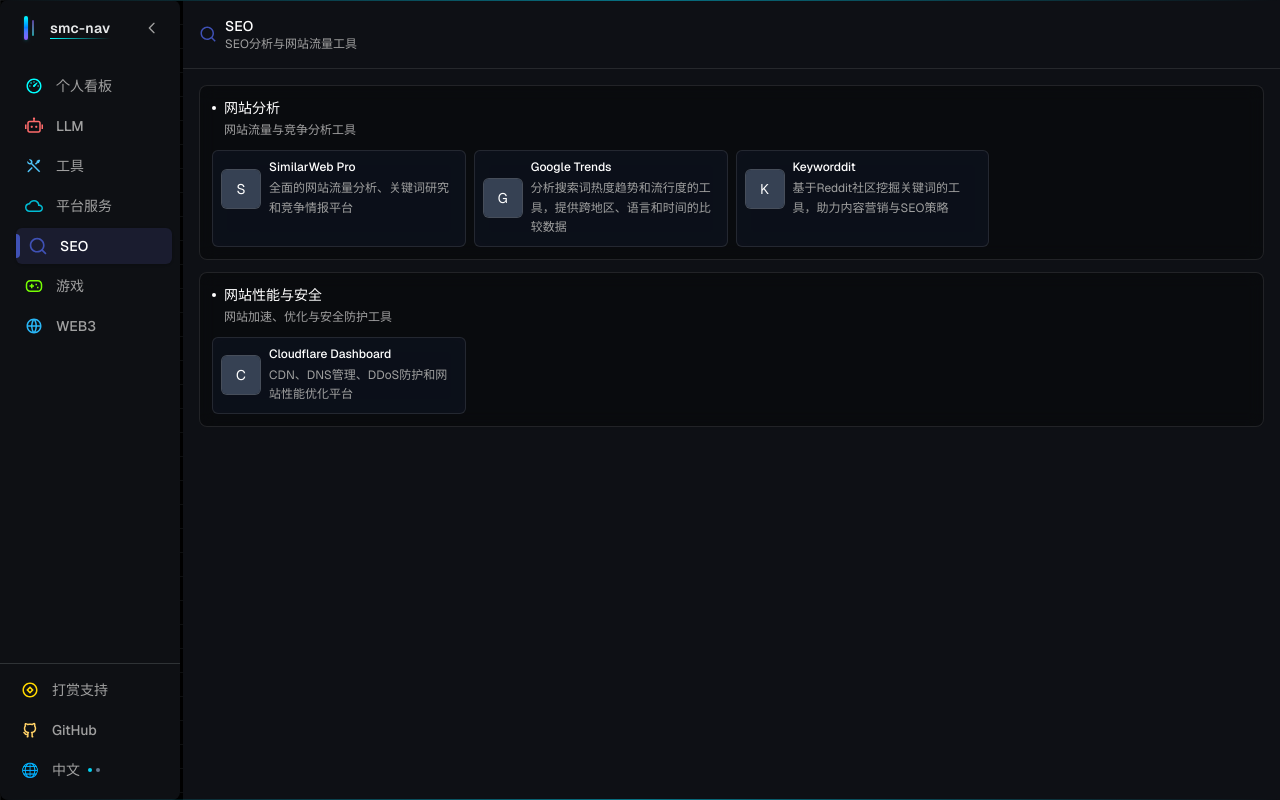
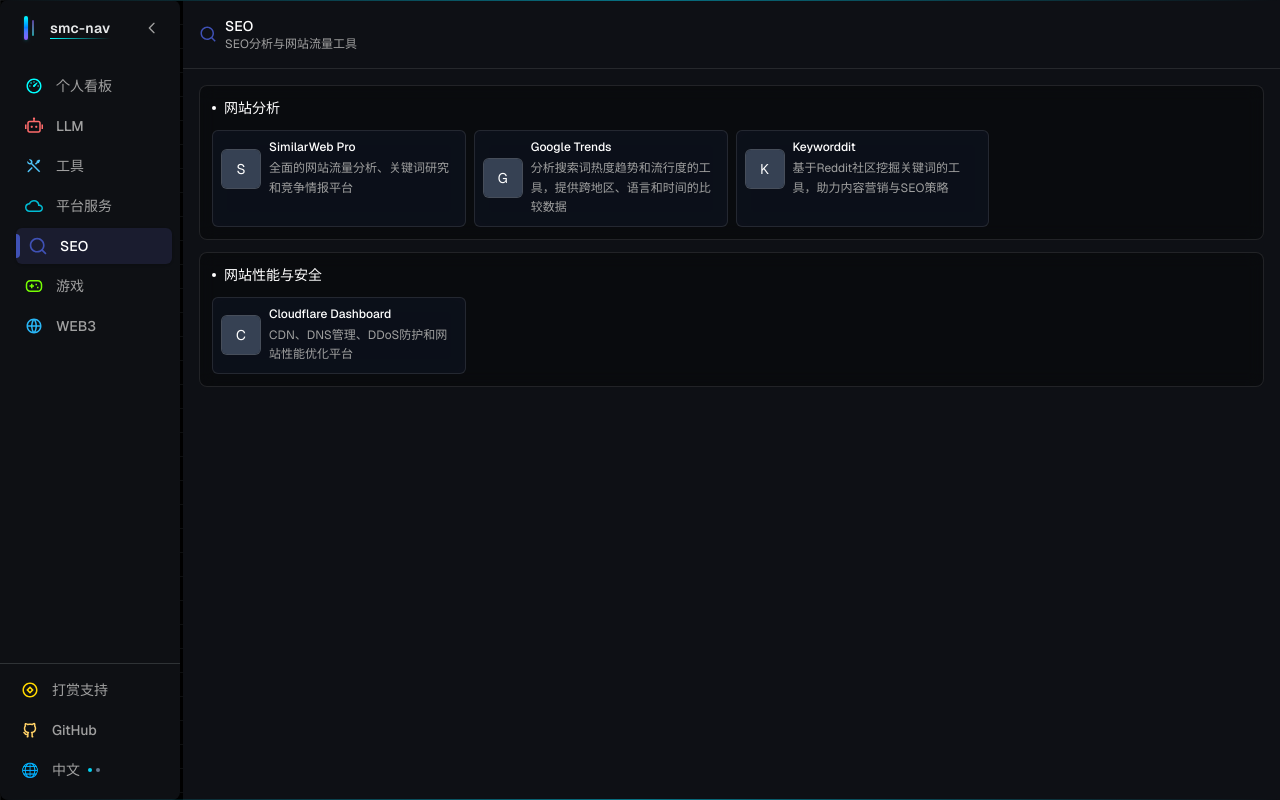
Before and after one commit to sumingcheng/smc-nav, a Next.js app: page /seo in a window 1280 px wide. Built offline with nearby package versions, Linux system fonts and the light colour scheme.

Commit message:
fix: clear descriptions for strategy games and website analytics categories

```diff
--- a/src/data/games.tsx
+++ b/src/data/games.tsx
@@ -10,7 +10,7 @@
     {
       id: 'strategy-games',
       name: '策略游戏',
-      description: '老红警，新玩法',
+      description: '',
       websites: [
         {
           name: 'Chrono Divide',
--- a/src/data/seo.tsx
+++ b/src/data/seo.tsx
@@ -10,7 +10,7 @@
     {
       id: 'website-analytics',
       name: '网站分析',
-      description: '网站流量与竞争分析工具',
+      description: '',
       websites: [
         {
           name: 'SimilarWeb Pro',
@@ -35,7 +35,7 @@
     {
       id: 'website-performance',
       name: '网站性能与安全',
-      description: '网站加速、优化与安全防护工具',
+      description: '',
       websites: [
         {
           name: 'Cloudflare Dashboard',
```
